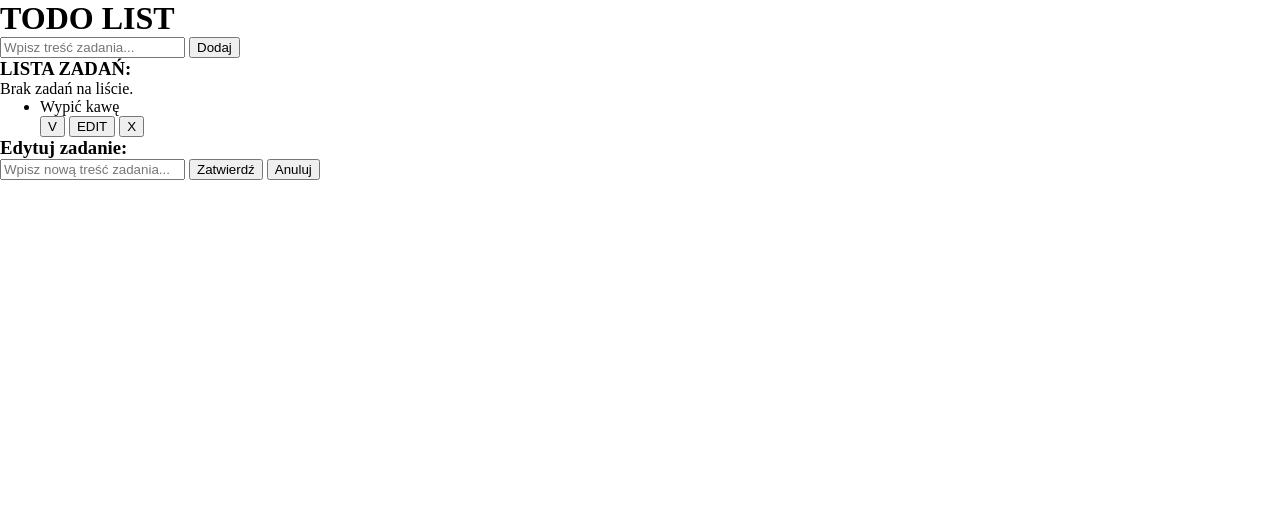
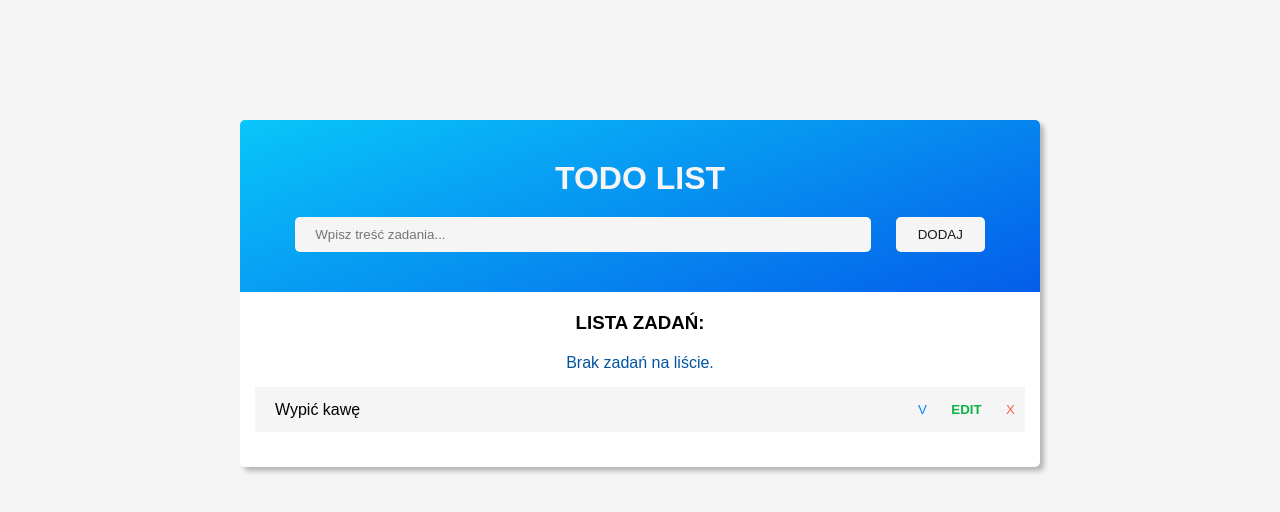
Before and after one commit to ja-wojtek/todo-list, a plain HTML site: page index.html in a window 1280 px wide. Drawn offline with Linux system fonts and the light colour scheme.

Commit message:
CSS ready

```diff
--- a/css/main.css
+++ b/css/main.css
@@ -1,4 +1,192 @@
 * {
   box-sizing: border-box;
   margin: 0;
-}/*# sourceMappingURL=main.css.map */
+  padding: 0;
+}
+
+:root {
+  --deep-dark: rgb(26, 26, 26);
+  --light-dark: rgb(79, 82, 92);
+  --light-blue: rgb(0, 132, 255);
+  --dark-blue: rgb(2, 84, 161);
+  --light: rgb(245, 245, 245);
+}
+
+body {
+  display: flex;
+  justify-content: center;
+  margin-top: 120px;
+  font-family: sans-serif;
+  background-color: var(--light);
+}
+
+h1 {
+  color: var(--light);
+  margin-bottom: 20px;
+  text-transform: uppercase;
+}
+
+.fas {
+  pointer-events: none;
+}
+
+.todo {
+  width: 800px;
+  border-radius: 5px;
+  background: #fff;
+  box-shadow: 4px 4px 5px rgba(82, 82, 82, .4);
+  text-align: center;
+}
+
+.header {
+  border-radius: 5px 5px 0 0;
+  padding: 40px;
+  background-image: linear-gradient(340deg, #045de9 0%, #09c6f9 100%);
+}
+
+.todo-input {
+  width: 80%;
+  padding: 10px 20px;
+  margin-right: 20px;
+  border: none;
+  border-radius: 5px;
+  color: var(--light-dark);
+  background-color: var(--light);
+}
+
+.error-info {
+  margin-top: 20px;
+  color: var(--dark-blue);
+}
+
+.btn-add {
+  padding: 10px 22px;
+  border: none;
+  border-radius: 5px;
+  color: var(--deep-dark);
+  background-color: var(--light);
+  text-transform: uppercase;
+  cursor: pointer;
+  transition: color .3s, background-color .3s;
+}
+
+.btn-add:hover {
+  color: #fff;
+  background-color: var(--light-dark);
+}
+
+.todolist {
+  padding: 20px 0;
+}
+
+.todolist h3 {
+  text-transform: uppercase;
+  margin-bottom: 16px;
+}
+
+.todolist li {
+  display: flex;
+  justify-content: space-between;
+  align-items: center;
+  margin: 15px;
+  padding-left: 20px;
+  text-align: left;
+  list-style: none;
+  background-color: var(--light);
+}
+
+.tools {
+  display: inline-block;
+}
+
+.tools button {
+  padding: 15px 10px;
+  border: none;
+  background-color: transparent;
+  cursor: pointer;
+  transition: background-color .3s;
+}
+
+.tools button:hover {
+  background-color: #ddd;
+}
+
+.complete {
+  color: var(--light-blue);
+}
+
+.edit {
+  font-weight: bold;
+  color: rgb(15, 179, 69);
+}
+
+.delete {
+  color: tomato;
+}
+
+.completed {
+  font-size: 12px;
+  color: var(--light-dark);
+  text-decoration: line-through;
+  font-style: italic;
+}
+
+.popup {
+  display: none;
+  justify-content: center;
+  align-items: center;
+  flex-direction: column;
+  position: fixed;
+  bottom: 20px;
+  left: 50%;
+  transform: translateX(-50%);
+  width: 800px;
+  color: var(--light);
+  background-color: var(--light-dark);
+  border-radius: 5px;
+}
+
+.popup h3 {
+  padding: 20px;
+}
+
+.popup-info {
+  color: var(--light);
+  margin-bottom: 20px;
+}
+
+.popup-body {
+  display: flex;
+  justify-content: center;
+  flex-wrap: wrap;
+  width: 90%;
+  padding: 10px;
+}
+
+.popup-input {
+  width: 100%;
+  padding: 10px 20px;
+  border: none;
+  border-radius: 5px;
+  color: var(--light-dark);
+  background-color: var(--light);
+}
+
+.popup-btn {
+  width: 30%;
+  display: inline-block;
+  padding: 10px 22px;
+  margin: 20px;
+  border: none;
+  border-radius: 5px;
+  color: var(--deep-dark);
+  background-color: var(--light);
+  text-transform: uppercase;
+  cursor: pointer;
+  transition: color .3s, background-color .3s;
+}
+
+.popup-btn:hover {
+  color: #fff;
+  background-color: var(--light-blue);
+}
--- a/css/main.scss
+++ /dev/null
@@ -1,4 +0,0 @@
-* {
-  box-sizing: border-box;
-  margin: 0;
-}
```
Also changed, not shown: 1 other file.
